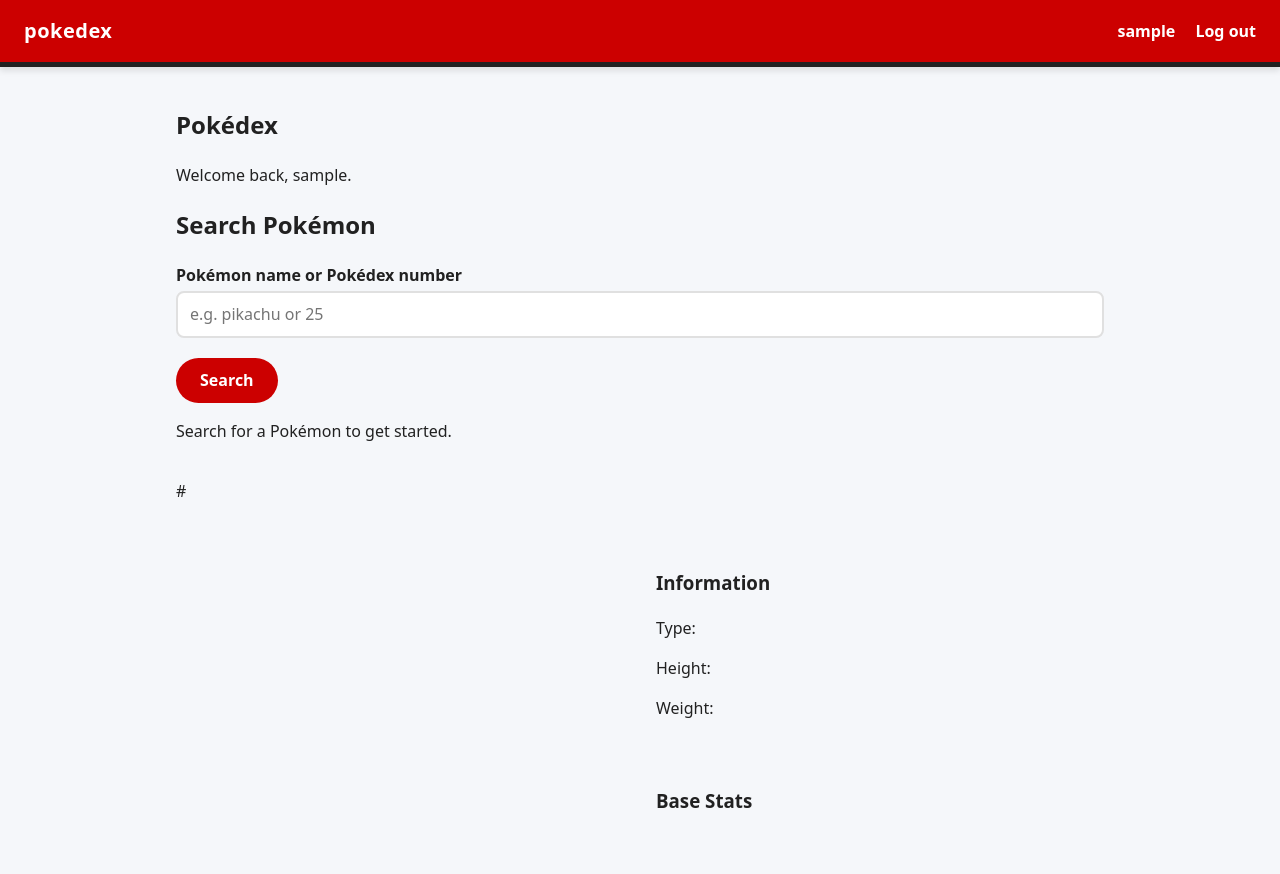
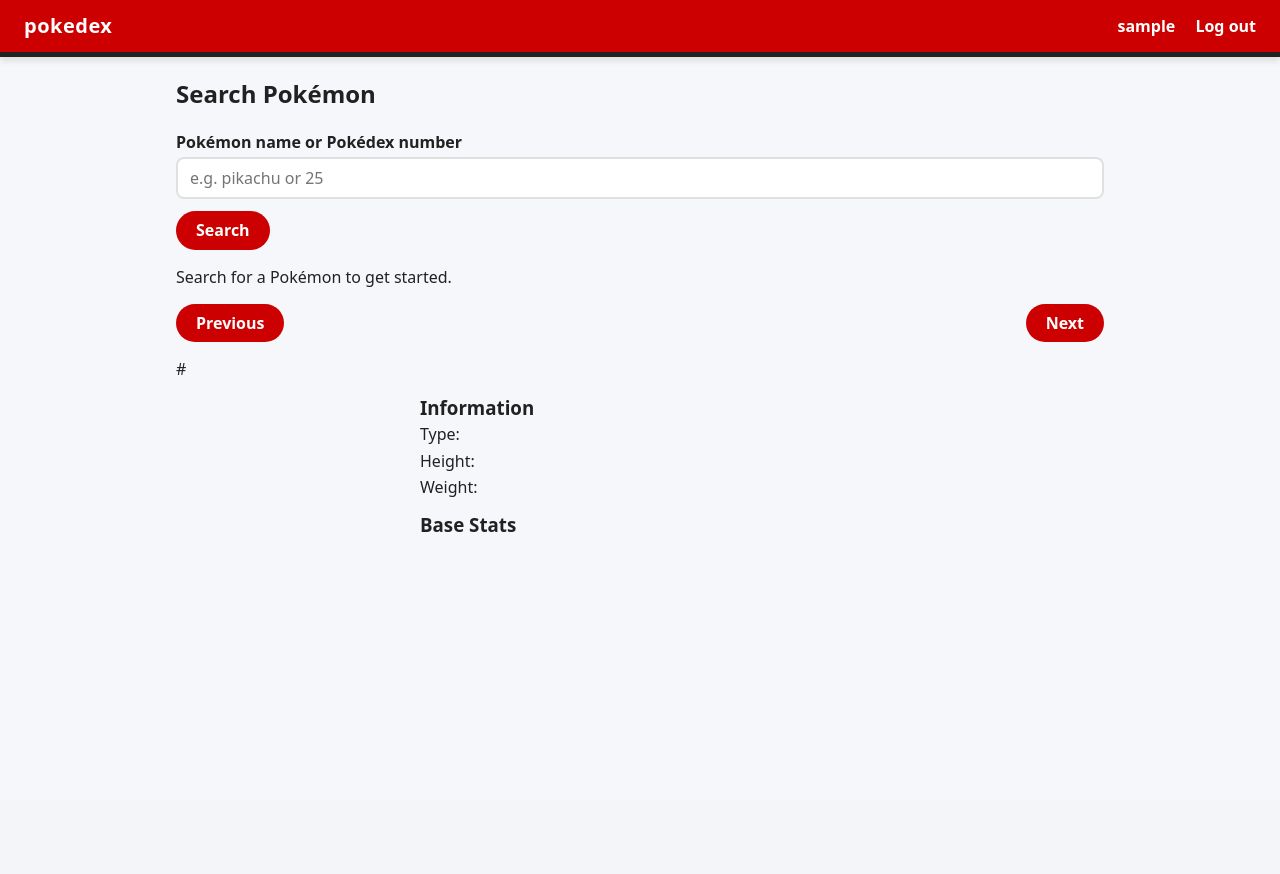
Before and after one commit to phyage/pokedex-website, a Flask app: page /profile in a window 1280 px wide. After the commit the page ends 532 px from the top, so only its background shows below. Run offline with Flask 3, Linux system fonts and the light colour scheme; the visitor is signed in with stand-in values (Sample User, id 1).

Commit message:
compact layout

```diff
--- a/static/style.css
+++ b/static/style.css
@@ -18,7 +18,7 @@ body {
   font-family: system-ui, -apple-system, "Segoe UI", Roboto, sans-serif;
   color: var(--ink);
   background: var(--page);
-  line-height: 1.5;
+  line-height: 1.4;
 }
 
 a {
@@ -30,7 +30,7 @@ a {
   display: flex;
   justify-content: space-between;
   align-items: center;
-  padding: 1rem 1.5rem;
+  padding: 0.75rem 1.5rem;
   background: var(--brand);
   border-bottom: 5px solid var(--ink);
   box-shadow: 0 4px 6px rgba(0, 0, 0, 0.1);
@@ -48,28 +48,28 @@ a {
   letter-spacing: 0.5px;
 }
 
-.container { max-width: 60rem; margin: 2.5rem auto; padding: 0 1rem; }
+.container { max-width: 60rem; margin: 1.25rem auto; padding: 0 1rem; }
 
 .hero h1 {
-  font-size: 2.5rem;
+  font-size: 1.75rem;
   line-height: 1.1;
-  margin-bottom: 0.5rem;
+  margin: 0 0 0.25rem;
   color: var(--ink);
 }
-.hero p { color: var(--muted); font-size: 1.125rem; }
+.hero p { color: var(--muted); font-size: 1rem; margin: 0 0 0.75rem; }
 
 .panel {
   background: var(--panel);
   border: 2px solid var(--line);
   border-radius: 16px;
-  padding: 2rem;
+  padding: 1.25rem;
   box-shadow: 0 8px 16px rgba(0, 0, 0, 0.04);
 }
 
-label { display: block; font-weight: 600; margin: 1rem 0 0.25rem; }
+label { display: block; font-weight: 600; margin: 0.5rem 0 0.25rem; }
 input, textarea {
   width: 100%;
-  padding: 0.6rem 0.75rem;
+  padding: 0.5rem 0.75rem;
   border: 2px solid var(--line);
   border-radius: 8px;
   font: inherit;
@@ -83,8 +83,8 @@ input:focus, textarea:focus, button:focus-visible, a:focus-visible {
 
 button, .button {
   display: inline-block;
-  margin-top: 1.25rem;
-  padding: 0.65rem 1.5rem;
+  margin-top: 0.75rem;
+  padding: 0.5rem 1.25rem;
   border: 0;
   border-radius: 50px;
   background: var(--brand);
@@ -188,10 +188,23 @@ dd { margin: 0.25rem 0 0; color: var(--muted); white-space: pre-line; }
   color: var(--ink, #212121);
 }
 
+/* Prev/next buttons sit above the card, side by side */
+#pokemon-navigation {
+    display: flex;
+    justify-content: space-between;
+    gap: 0.5rem;
+    margin-bottom: 0.75rem;
+}
+
+#pokemon-navigation button {
+    margin-top: 0;
+}
+
+/* Smaller image column so the info sits beside it */
 #pokemon-card {
     display: grid;
-    grid-template-columns: 1fr 1fr;
-    gap: 2rem;
+    grid-template-columns: 220px 1fr;
+    gap: 0.75rem 1.5rem;
     align-items: start;
 }
 
@@ -199,7 +212,20 @@ dd { margin: 0.25rem 0 0; color: var(--muted); white-space: pre-line; }
     grid-column: 1 / -1;
 }
 
+/* Tighter headings inside the card */
+#pokemon-card h1,
+#pokemon-card h2,
+#pokemon-card h3 {
+    margin: 0 0 0.25rem;
+    line-height: 1.2;
+}
+
+#pokemon-card p {
+    margin: 0.25rem 0;
+}
+
 .pokemon-image {
+    grid-row: span 2; /* Image stays beside the details and stats */
     display: flex;
     justify-content: center;
     align-items: center;
@@ -207,11 +233,26 @@ dd { margin: 0.25rem 0 0; color: var(--muted); white-space: pre-line; }
 
 .pokemon-image img {
     width: 100%;
-    max-width: 300px;
+    max-width: 220px;
 }
 
 #pokemon-card > section {
     grid-column: 2;
+}
+
+/* Stats in two columns instead of one tall list */
+#pokemon-stats {
+    display: grid;
+    grid-template-columns: 1fr 1fr;
+    gap: 0.25rem 1rem;
+    list-style: none;
+    margin: 0;
+    padding: 0;
+}
+
+/* Forms take the full width under the card as a wrapped row */
+#pokemon-card > section.pokemon-forms {
+    grid-column: 1 / -1;
 }
 
 .pokemon-forms h2 {
--- a/templates/profile.html
+++ b/templates/profile.html
@@ -8,8 +8,8 @@
 <section class="pokedex">
 
     <header class="pokedex-header">
-        <h1>Pokédex</h1>
-        <p>Welcome back, {{ session['username'] }}.</p>
+        <h1></h1>
+        <p></p>
     </header>
 
     <section class="pokemon-search">
```
Also changed, not shown: other parts of static/style.css (+24 -11 lines).
